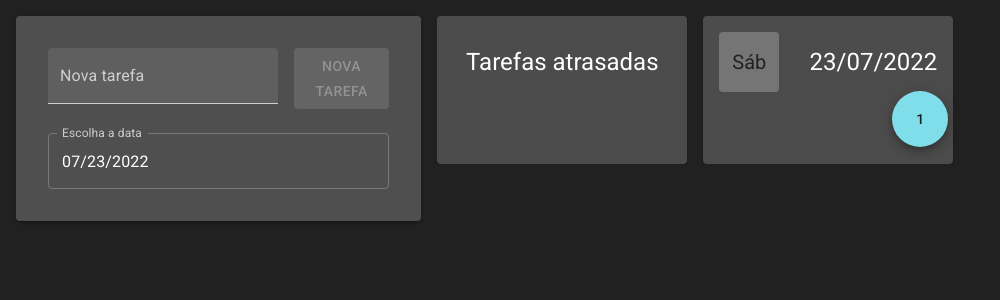
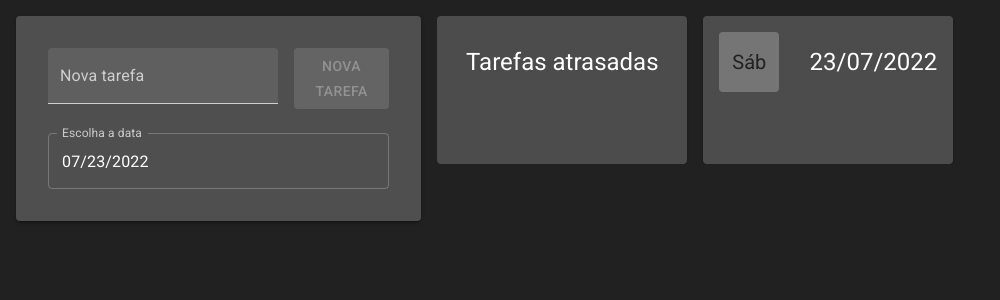
Before and after one commit to nnnnadia/AFZR, a React (Create React App) app: page / in a window 1280 px wide. Shown: the top 300 px of the page, without its empty margins (0-1000 px from the left). Built offline with nearby package versions, Linux system fonts and the light colour scheme.

Commit message:
feat: o FAB indicando os dias sem tarefas entre hoje e o próximo dia com tarefa não aparece se o próximo dia for amanhã.

```diff
--- a/src/components/Calendar.jsx
+++ b/src/components/Calendar.jsx
@@ -8,17 +8,23 @@ import LiterallyStackOverflow from '../styles/LiterallyStackOverflow';
 
 function Calendar() {
   const { todaysDate, sortedDates, pastTasks } = useContext(TaskContext);
+  const daysBetween = sortedDates
+    ? moment((sortedDates
+      .find((date) => date > todaysDate)))
+      .diff(todaysDate, 'days')
+    : 0;
+
   return (
     <div>
       <LiterallyStackOverflow direction="row" spacing={2}>
         {pastTasks && <PastTasksCard />}
         <Stack sx={{ position: 'relative' }}>
           <CalendarCard date={todaysDate} />
-          <Fab sx={{ position: 'absolute', right: 5, top: 75 }} color="secondary">
-            {sortedDates
-              && moment((sortedDates.find((date) => date > todaysDate)))
-                .diff(todaysDate, 'days') + 1}
-          </Fab>
+          {daysBetween > 0 && (
+            <Fab sx={{ position: 'absolute', right: 5, top: 75 }} color="secondary">
+              {daysBetween}
+            </Fab>
+          )}
         </Stack>
         {sortedDates && sortedDates.map((date) => {
           if (date > todaysDate) {
```
